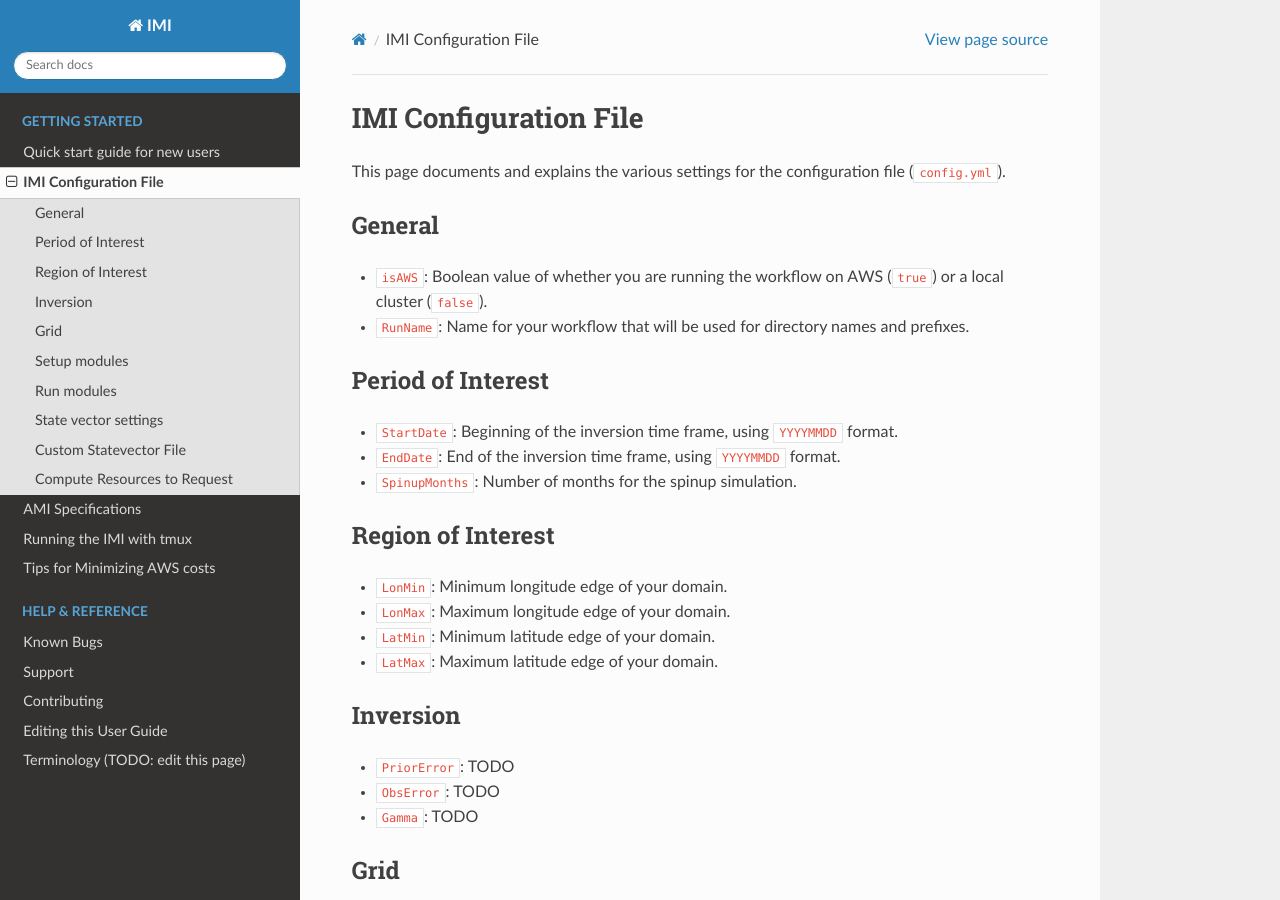
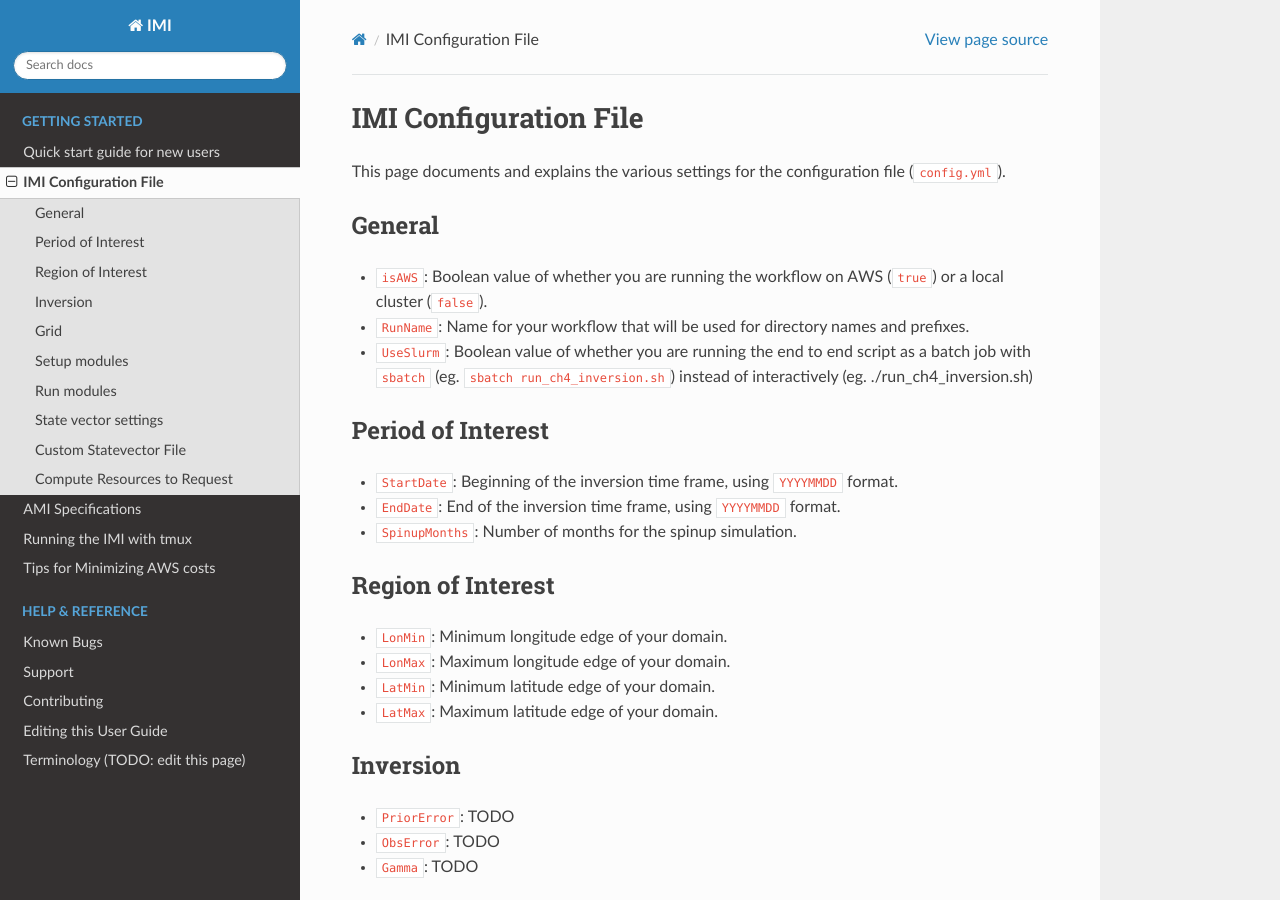
Before and after one commit to geoschem/integrated_methane_inversion, a Sphinx documentation site: the page built from docs/source/getting-started/imi-config-file.rst, in a window 1280 px wide and 900 px high. Built offline with Sphinx 7.4.7 and the Read the Docs theme 2.0.0, drawn with Linux system fonts in a browser that asks for light colours.

Commit message:
Sbatch bugfix: enable running end to end script with sbatch (#28)
* handle using sbatch to run end to end script

* added description to parse_yaml file

```diff
--- a/config.yml
+++ b/config.yml
@@ -4,6 +4,7 @@
 ## General
 isAWS: true
 RunName: "Test_Permian_1week"
+UseSlurm: false
 
 ## Period of interest
 StartDate: 20180501
--- a/docs/source/getting-started/imi-config-file.rst
+++ b/docs/source/getting-started/imi-config-file.rst
@@ -6,6 +6,7 @@ General
 ~~~~~~~
 - ``isAWS``: Boolean value of whether you are running the workflow on AWS (``true``) or a local cluster (``false``).
 - ``RunName``: Name for your workflow that will be used for directory names and prefixes.
+- ``UseSlurm``: Boolean value of whether you are running the end to end script as a batch job with ``sbatch`` (eg. ``sbatch run_ch4_inversion.sh``) instead of interactively (eg. ./run_ch4_inversion.sh)
 
 Period of Interest
 ~~~~~~~~~~~~~~~~~~
```
Also changed, not shown: 1 other file.
